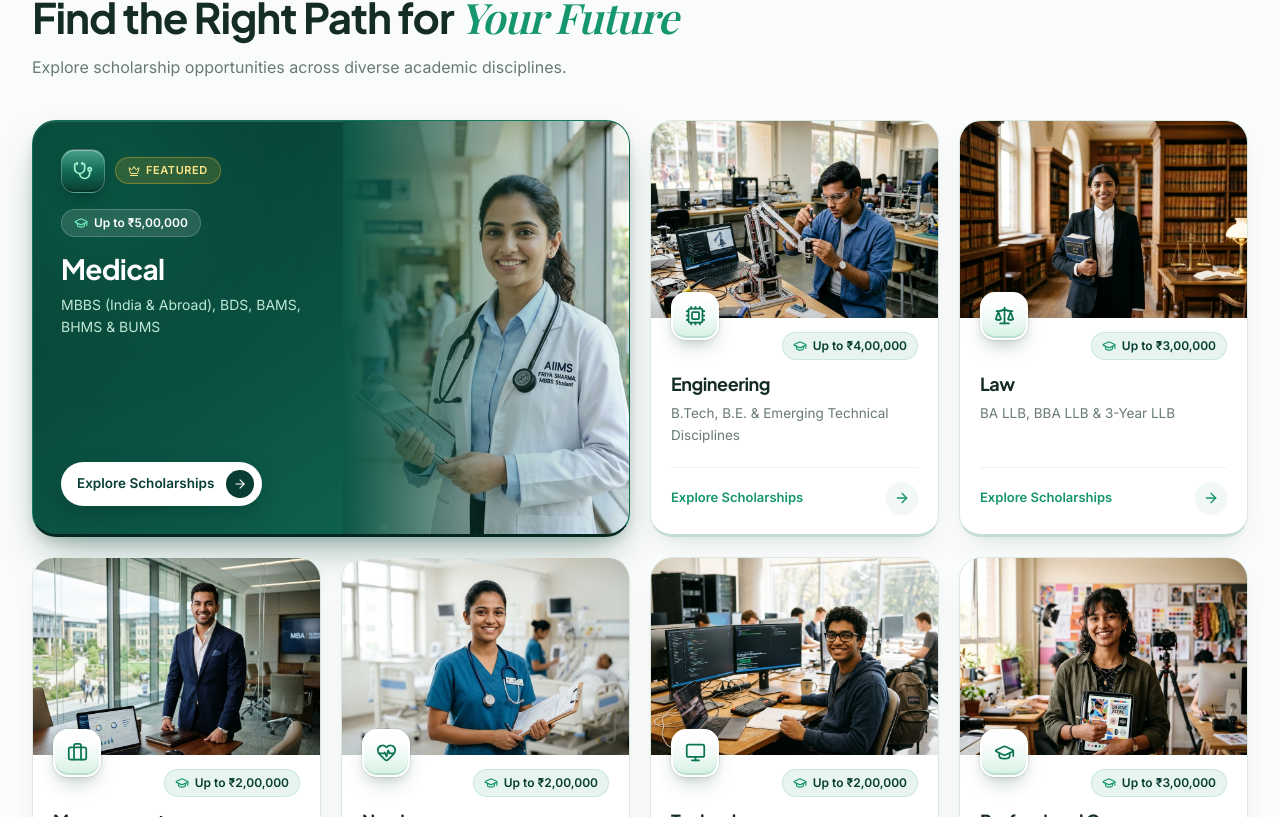
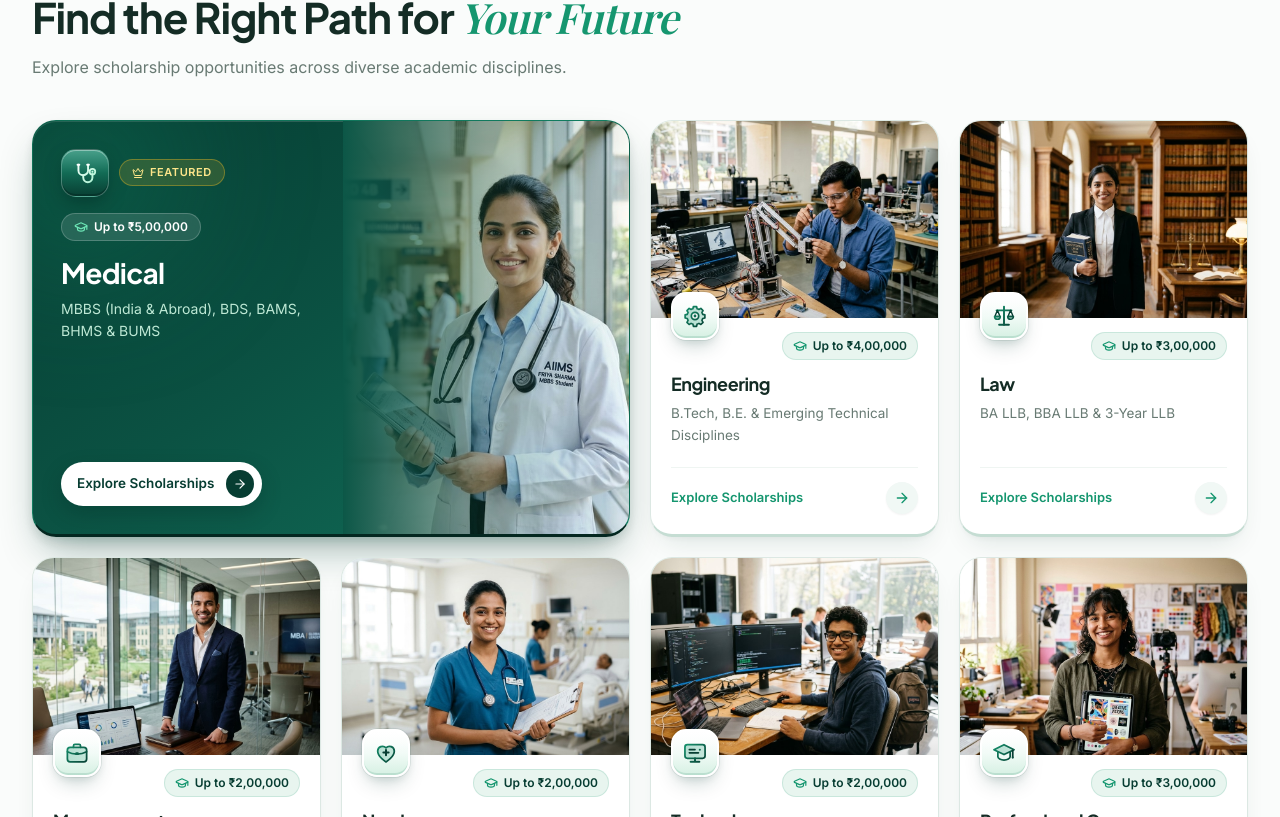
Before and after one commit to mannbond007/milestone, a Next.js app: page / in a window 1280 px wide. Shown: the part 1583-2400 px from the top of the page. Built offline with nearby package versions, Linux system fonts and the light colour scheme; no server answers.

Commit message:
Replace thin outline icons with custom HD duotone vector discipline icons

```diff
--- /dev/null
+++ b/src/components/home/discipline-icons.tsx
@@ -0,0 +1,293 @@
+import { useId } from "react";
+
+export type DisciplineIconId =
+  | "medical"
+  | "engineering"
+  | "law"
+  | "management"
+  | "nursing"
+  | "technology"
+  | "professional"
+  | "science"
+  | "commerce"
+  | "arts";
+
+interface DisciplineIconProps {
+  id: DisciplineIconId;
+  featured?: boolean;
+  className?: string;
+}
+
+export function DisciplineIcon({
+  id,
+  featured = false,
+  className = "h-7 w-7",
+}: DisciplineIconProps) {
+  const uid = useId().replace(/:/g, "");
+  const gradMain = `grad-main-${uid}`;
+  const gradSoft = `grad-soft-${uid}`;
+
+  // High-contrast palette: deep emerald on light cards, bright mint-white on featured dark card
+  const primaryStart = featured ? "#FFFFFF" : "#15966F";
+  const primaryEnd = featured ? "#A7F3D0" : "#073D32";
+  const softFill = featured ? "#6EE7B7" : "#15966F";
+  const softOpacity = featured ? 0.28 : 0.18;
+  const accentStroke = featured ? "#FFFFFF" : "#073D32";
+
+  return (
+    <svg
+      viewBox="0 0 32 32"
+      fill="none"
+      xmlns="http://www.w3.org/2000/svg"
+      shapeRendering="geometricPrecision"
+      className={className}
+      aria-hidden="true"
+    >
+      <defs>
+        <linearGradient id={gradMain} x1="4" y1="4" x2="28" y2="28" gradientUnits="userSpaceOnUse">
+          <stop offset="0%" stopColor={primaryStart} />
+          <stop offset="100%" stopColor={primaryEnd} />
+        </linearGradient>
+        <linearGradient id={gradSoft} x1="6" y1="6" x2="26" y2="26" gradientUnits="userSpaceOnUse">
+          <stop offset="0%" stopColor={softFill} stopOpacity={softOpacity + 0.12} />
+          <stop offset="100%" stopColor={softFill} stopOpacity={softOpacity} />
+        </linearGradient>
+      </defs>
+
+      {id === "medical" && (
+        <>
+          <path
+            d="M8.5 6.5V13a5.5 5.5 0 0 0 11 0V6.5"
+            stroke={`url(#${gradMain})`}
+            strokeWidth="2.2"
+            strokeLinecap="round"
+          />
+          <path
+            d="M7.5 6.5h2M18.5 6.5h2"
+            stroke={accentStroke}
+            strokeWidth="2.2"
+            strokeLinecap="round"
+          />
+          <path
+            d="M14 18.5v2.75a5.25 5.25 0 0 0 10.5 0V17"
+            stroke={`url(#${gradMain})`}
+            strokeWidth="2.2"
+            strokeLinecap="round"
+          />
+          <circle cx="24.5" cy="14.5" r="3.2" fill={`url(#${gradSoft})`} stroke={`url(#${gradMain})`} strokeWidth="2" />
+          <circle cx="24.5" cy="14.5" r="1.1" fill={`url(#${gradMain})`} />
+        </>
+      )}
+
+      {id === "engineering" && (
+        <>
+          <path
+            d="M14.2 5.2h3.6l.6 2.5a7.8 7.8 0 0 1 2.1.9l2.2-1.3 2.5 2.5-1.3 2.2c.4.7.7 1.4.9 2.1l2.5.6v3.6l-2.5.6a7.8 7.8 0 0 1-.9 2.1l1.3 2.2-2.5 2.5-2.2-1.3c-.7.4-1.4.7-2.1.9l-.6 2.5h-3.6l-.6-2.5a7.8 7.8 0 0 1-2.1-.9l-2.2 1.3-2.5-2.5 1.3-2.2a7.8 7.8 0 0 1-.9-2.1l-2.5-.6v-3.6l2.5-.6c.2-.7.5-1.4.9-2.1L6.8 9.8l2.5-2.5 2.2 1.3c.7-.4 1.4-.7 2.1-.9l.6-2.5Z"
+            fill={`url(#${gradSoft})`}
+            stroke={`url(#${gradMain})`}
+            strokeWidth="1.9"
+            strokeLinejoin="round"
+          />
+          <circle cx="16" cy="16" r="4.2" fill="#FFFFFF" fillOpacity={featured ? 0.15 : 0.85} stroke={`url(#${gradMain})`} strokeWidth="2" />
+          <circle cx="16" cy="16" r="1.6" fill={`url(#${gradMain})`} />
+        </>
+      )}
+
+      {id === "law" && (
+        <>
+          <path d="M16 5.5v20.5" stroke={`url(#${gradMain})`} strokeWidth="2.2" strokeLinecap="round" />
+          <path d="M10.5 26h11" stroke={`url(#${gradMain})`} strokeWidth="2.4" strokeLinecap="round" />
+          <path d="M7.5 9.5h17" stroke={`url(#${gradMain})`} strokeWidth="2.1" strokeLinecap="round" />
+          <path
+            d="M8.5 9.5 5.5 16.5h6L8.5 9.5Z"
+            stroke={accentStroke}
+            strokeWidth="1.6"
+            strokeLinejoin="round"
+          />
+          <path
+            d="M5.2 16.5a3.3 3.3 0 0 0 6.6 0H5.2Z"
+            fill={`url(#${gradSoft})`}
+            stroke={`url(#${gradMain})`}
+            strokeWidth="1.8"
+            strokeLinejoin="round"
+          />
+          <path
+            d="M23.5 9.5 20.5 16.5h6l-3-7Z"
+            stroke={accentStroke}
+            strokeWidth="1.6"
+            strokeLinejoin="round"
+          />
+          <path
+            d="M20.2 16.5a3.3 3.3 0 0 0 6.6 0h-6.6Z"
+            fill={`url(#${gradSoft})`}
+            stroke={`url(#${gradMain})`}
+            strokeWidth="1.8"
+            strokeLinejoin="round"
+          />
+        </>
+      )}
+
+      {id === "management" && (
+        <>
+          <path
+            d="M12 9.5V7.6A1.6 1.6 0 0 1 13.6 6h4.8A1.6 1.6 0 0 1 20 7.6v1.9"
+            stroke={`url(#${gradMain})`}
+            strokeWidth="2"
+            strokeLinecap="round"
+          />
+          <rect
+            x="5"
+            y="9.5"
+            width="22"
+            height="16.5"
+            rx="3.2"
+            fill={`url(#${gradSoft})`}
+            stroke={`url(#${gradMain})`}
+            strokeWidth="2"
+          />
+          <path
+            d="M5 14.5c3.2 1.8 6.9 2.7 11 2.7s7.8-.9 11-2.7"
+            stroke={`url(#${gradMain})`}
+            strokeWidth="1.9"
+            strokeLinecap="round"
+          />
+          <rect x="14" y="15.2" width="4" height="3.2" rx="1" fill={`url(#${gradMain})`} />
+        </>
+      )}
+
+      {id === "nursing" && (
+        <>
+          <path
+            d="M16 26.2s-9.5-5.6-9.5-12.5A5.5 5.5 0 0 1 16 10.1a5.5 5.5 0 0 1 9.5 3.6c0 6.9-9.5 12.5-9.5 12.5Z"
+            fill={`url(#${gradSoft})`}
+            stroke={`url(#${gradMain})`}
+            strokeWidth="2"
+            strokeLinejoin="round"
+          />
+          <path
+            d="M16 12.5v6M13 15.5h6"
+            stroke={accentStroke}
+            strokeWidth="2.3"
+            strokeLinecap="round"
+          />
+        </>
+      )}
+
+      {id === "technology" && (
+        <>
+          <rect
+            x="4.5"
+            y="6.5"
+            width="23"
+            height="15.5"
+            rx="2.8"
+            fill={`url(#${gradSoft})`}
+            stroke={`url(#${gradMain})`}
+            strokeWidth="2"
+          />
+          <path
+            d="M9.5 12.2h6.5M9.5 15.8h10.5"
+            stroke={accentStroke}
+            strokeWidth="1.9"
+            strokeLinecap="round"
+          />
+          <circle cx="21.5" cy="12.2" r="1.2" fill={`url(#${gradMain})`} />
+          <path
+            d="M16 22v4M11 26h10"
+            stroke={`url(#${gradMain})`}
+            strokeWidth="2.2"
+            strokeLinecap="round"
+          />
+        </>
+      )}
+
+      {id === "professional" && (
+        <>
+          <path
+            d="M16 6.5 4.5 12.2 16 17.8l11.5-5.6L16 6.5Z"
+            fill={`url(#${gradSoft})`}
+            stroke={`url(#${gradMain})`}
+            strokeWidth="2"
+            strokeLinejoin="round"
+          />
+          <path
+            d="M9 14.6v5.7c0 1.8 3.1 3.7 7 3.7s7-1.9 7-3.7v-5.7"
+            stroke={`url(#${gradMain})`}
+            strokeWidth="2"
+            strokeLinecap="round"
+            strokeLinejoin="round"
+          />
+          <path d="M26 13.2v7.2" stroke={accentStroke} strokeWidth="2" strokeLinecap="round" />
+          <circle cx="26" cy="21.2" r="1.3" fill={`url(#${gradMain})`} />
+        </>
+      )}
+
+      {id === "science" && (
+        <>
+          <path d="M12.2 6h7.6" stroke={`url(#${gradMain})`} strokeWidth="2.2" strokeLinecap="round" />
+          <path
+            d="M13.5 6v6.2L7.3 22.8A2.2 2.2 0 0 0 9.2 26h13.6a2.2 2.2 0 0 0 1.9-3.2L18.5 12.2V6"
+            stroke={`url(#${gradMain})`}
+            strokeWidth="2"
+            strokeLinecap="round"
+            strokeLinejoin="round"
+          />
+          <path
+            d="M9.6 19.2h12.8l2.1 3.6a1.8 1.8 0 0 1-1.6 2.7H9.1a1.8 1.8 0 0 1-1.6-2.7l2.1-3.6Z"
+            fill={`url(#${gradSoft})`}
+          />
+          <circle cx="14.5" cy="21.5" r="1.2" fill={`url(#${gradMain})`} />
+          <circle cx="18.2" cy="22.8" r="1" fill={`url(#${gradMain})`} />
+        </>
+      )}
+
+      {id === "commerce" && (
+        <>
+          <rect
+            x="6.5"
+            y="5"
+            width="19"
+            height="22"
+            rx="3"
+            fill={`url(#${gradSoft})`}
+            stroke={`url(#${gradMain})`}
+            strokeWidth="2"
+          />
+          <rect
+            x="10"
+            y="8.5"
+            width="12"
+            height="4.5"
+            rx="1.2"
+            fill={`url(#${gradMain})`}
+          />
+          <circle cx="11.5" cy="16.8" r="1.25" fill={accentStroke} />
+          <circle cx="16" cy="16.8" r="1.25" fill={accentStroke} />
+          <circle cx="20.5" cy="16.8" r="1.25" fill={accentStroke} />
+          <circle cx="11.5" cy="21.3" r="1.25" fill={accentStroke} />
+          <circle cx="16" cy="21.3" r="1.25" fill={accentStroke} />
+          <rect x="19.3" y="20.1" width="2.4" height="2.4" rx="0.8" fill={`url(#${gradMain})`} />
+        </>
+      )}
+
+      {id === "arts" && (
+        <>
+          <path
+            d="M16 8.5c-2.3-1.8-5.7-2.4-9.5-1.9v16.9c3.8-.5 7.2.1 9.5 1.9 2.3-1.8 5.7-2.4 9.5-1.9V6.6c-3.8-.5-7.2.1-9.5 1.9Z"
+            fill={`url(#${gradSoft})`}
+            stroke={`url(#${gradMain})`}
+            strokeWidth="2"
+            strokeLinejoin="round"
+          />
+          <path d="M16 8.5v16.9" stroke={`url(#${gradMain})`} strokeWidth="2" strokeLinecap="round" />
+          <path
+            d="M9.5 11.8h3.5M9.5 15.2h3.5M19 11.8h3.5M19 15.2h3.5"
+            stroke={accentStroke}
+            strokeWidth="1.7"
+            strokeLinecap="round"
+          />
+        </>
+      )}
+    </svg>
+  );
+}
--- a/src/components/home/scholarship-categories.tsx
+++ b/src/components/home/scholarship-categories.tsx
@@ -2,30 +2,16 @@
 
 import { useRef, type MouseEvent, type ReactNode } from "react";
 import Link from "next/link";
-import {
-  ArrowRight,
-  BookOpen,
-  Briefcase,
-  Calculator,
-  Cpu,
-  Crown,
-  FlaskConical,
-  GraduationCap,
-  HeartPulse,
-  Monitor,
-  Scale,
-  Stethoscope,
-  type LucideIcon,
-} from "lucide-react";
+import { ArrowRight, Crown, GraduationCap } from "lucide-react";
+import { DisciplineIcon, type DisciplineIconId } from "./discipline-icons";
 
 interface DisciplineCategory {
-  id: string;
+  id: DisciplineIconId;
   title: string;
   courses: string;
   amount: string;
   href: string;
   image: string;
-  icon: LucideIcon;
   featured?: boolean;
 }
 
@@ -37,7 +23,6 @@ const scholarshipDisciplines: DisciplineCategory[] = [
     amount: "Up to ₹5,00,000",
     href: "/scholarships#mbbs",
     image: "/images/categories/medical.jpg",
-    icon: Stethoscope,
     featured: true,
   },
   {
@@ -47,7 +32,6 @@ const scholarshipDisciplines: DisciplineCategory[] = [
     amount: "Up to ₹4,00,000",
     href: "/scholarships#btech",
     image: "/images/categories/engineering.jpg",
-    icon: Cpu,
   },
   {
     id: "law",
@@ -56,7 +40,6 @@ const scholarshipDisciplines: DisciplineCategory[] = [
     amount: "Up to ₹3,00,000",
     href: "/scholarships#law",
     image: "/images/categories/law.jpg",
-    icon: Scale,
   },
   {
     id: "management",
@@ -65,7 +48,6 @@ const scholarshipDisciplines: DisciplineCategory[] = [
     amount: "Up to ₹2,00,000",
     href: "/scholarships#bba",
     image: "/images/categories/management.jpg",
-    icon: Briefcase,
   },
   {
     id: "nursing",
@@ -74,7 +56,6 @@ const scholarshipDisciplines: DisciplineCategory[] = [
     amount: "Up to ₹2,00,000",
     href: "/scholarships#nursing",
     image: "/images/categories/nursing.jpg",
-    icon: HeartPulse,
   },
   {
     id: "technology",
@@ -83,7 +64,6 @@ const scholarshipDisciplines: DisciplineCategory[] = [
     amount: "Up to ₹2,00,000",
     href: "/scholarships#bca",
     image: "/images/categories/technology.jpg",
-    icon: Monitor,
   },
   {
     id: "professional",
@@ -92,7 +72,6 @@ const scholarshipDisciplines: DisciplineCategory[] = [
     amount: "Up to ₹3,00,000",
     href: "/scholarships#pharmacy",
     image: "/images/categories/professional.jpg",
-    icon: GraduationCap,
   },
   {
     id: "science",
@@ -101,7 +80,6 @@ const scholarshipDisciplines: DisciplineCategory[] = [
     amount: "Up to ₹2,00,000",
     href: "/scholarships#bsc",
     image: "/images/categories/science.jpg",
-    icon: FlaskConical,
   },
   {
     id: "commerce",
@@ -110,7 +88,6 @@ const scholarshipDisciplines: DisciplineCategory[] = [
     amount: "Up to ₹1,50,000",
     href: "/scholarships#bcom",
     image: "/images/categories/commerce.jpg",
-    icon: Calculator,
   },
   {
     id: "arts",
@@ -119,7 +96,6 @@ const scholarshipDisciplines: DisciplineCategory[] = [
     amount: "Up to ₹1,50,000",
     href: "/scholarships#ba",
     image: "/images/categories/arts.jpg",
-    icon: BookOpen,
   },
 ];
 
@@ -204,32 +180,32 @@ function Card3DWrapper({
 }
 
 function HdrIconBadge({
-  icon: Icon,
+  id,
   featured = false,
 }: {
-  icon: LucideIcon;
+  id: DisciplineIconId;
   featured?: boolean;
 }) {
   if (featured) {
     return (
-      <span className="relative inline-flex h-11 w-11 shrink-0 items-center justify-center overflow-hidden rounded-[14px] border border-white/25 bg-gradient-to-b from-[#1A886D] via-[#126B55] to-[#083F33] text-[#A7F3D0] shadow-[0_8px_18px_-4px_rgba(4,39,32,0.55),inset_0_1px_0_rgba(255,255,255,0.38),inset_0_-2px_0_rgba(4,39,32,0.45)] transition-transform duration-300 group-hover:-translate-y-0.5">
+      <span className="relative inline-flex h-12 w-12 shrink-0 items-center justify-center overflow-hidden rounded-[15px] border border-white/25 bg-gradient-to-b from-[#1A886D] via-[#126B55] to-[#083F33] shadow-[0_8px_18px_-4px_rgba(4,39,32,0.55),inset_0_1px_0_rgba(255,255,255,0.38),inset_0_-2px_0_rgba(4,39,32,0.45)] transition-transform duration-300 group-hover:-translate-y-0.5">
         <span
           aria-hidden="true"
           className="pointer-events-none absolute inset-x-0 top-0 h-1/2 bg-gradient-to-b from-white/20 to-transparent"
         />
-        <Icon className="relative z-10 h-5 w-5" strokeWidth={2} />
+        <DisciplineIcon id={id} featured className="relative z-10 h-7 w-7" />
       </span>
     );
   }
 
   return (
-    <div className="relative z-10 -mt-10 inline-flex h-12 w-12 shrink-0 items-center justify-center overflow-hidden rounded-[15px] border-2 border-white bg-gradient-to-b from-[#FFFFFF] via-[#F2FBF7] to-[#D6F0E3] text-[#0B7453] ring-1 ring-[#073D32]/8 shadow-[0_10px_20px_-6px_rgba(7,61,50,0.25),0_3px_8px_-2px_rgba(7,61,50,0.1),inset_0_1px_0_rgba(255,255,255,1),inset_0_-2px_0_rgba(11,116,83,0.14)] transition-transform duration-300 group-hover:-translate-y-0.5 dark:border-[#0D1E19] dark:from-[#1D4B3D] dark:via-[#14372D] dark:to-[#0B221B] dark:text-[#6EE7B7] dark:ring-white/10 dark:shadow-[0_10px_20px_-6px_rgba(0,0,0,0.55),inset_0_1px_0_rgba(255,255,255,0.16)]">
+    <div className="relative z-10 -mt-10 inline-flex h-12 w-12 shrink-0 items-center justify-center overflow-hidden rounded-[15px] border-2 border-white bg-gradient-to-b from-[#FFFFFF] via-[#F2FBF7] to-[#D6F0E3] ring-1 ring-[#073D32]/8 shadow-[0_10px_20px_-6px_rgba(7,61,50,0.25),0_3px_8px_-2px_rgba(7,61,50,0.1),inset_0_1px_0_rgba(255,255,255,1),inset_0_-2px_0_rgba(11,116,83,0.14)] transition-transform duration-300 group-hover:-translate-y-0.5 dark:border-[#0D1E19] dark:from-[#1D4B3D] dark:via-[#14372D] dark:to-[#0B221B] dark:ring-white/10 dark:shadow-[0_10px_20px_-6px_rgba(0,0,0,0.55),inset_0_1px_0_rgba(255,255,255,0.16)]">
       {/* Crisp top specular highlight */}
       <span
         aria-hidden="true"
         className="pointer-events-none absolute inset-x-0 top-0 h-[46%] bg-gradient-to-b from-white/70 to-transparent dark:from-white/12"
       />
-      <Icon className="relative z-10 h-[21px] w-[21px]" strokeWidth={2} />
+      <DisciplineIcon id={id} className="relative z-10 h-7 w-7" />
     </div>
   );
 }
@@ -253,7 +229,7 @@ function DisciplineCard({ category }: { category: DisciplineCategory }) {
         <div className="flex flex-1 flex-col justify-between px-5 pb-5 pt-3.5">
           <div>
             <div className="flex items-start justify-between gap-2">
-              <HdrIconBadge icon={category.icon} />
+              <HdrIconBadge id={category.id} />
               <GrantBadge amount={category.amount} />
             </div>
 
@@ -294,7 +270,7 @@ function FeaturedMedicalCard({ category }: { category: DisciplineCategory }) {
         <div className="relative z-10 flex flex-1 flex-col justify-between p-6 sm:w-[52%] sm:p-7">
           <div>
             <div className="flex flex-wrap items-center gap-2.5">
-              <HdrIconBadge icon={category.icon} featured />
+              <HdrIconBadge id={category.id} featured />
               <span className="inline-flex items-center gap-1.5 rounded-full border border-[#FBBF24]/35 bg-[#FBBF24]/15 px-3 py-1 text-[11px] font-semibold uppercase tracking-wider text-[#FDE68A]">
                 <Crown className="h-3 w-3" />
                 Featured
```
